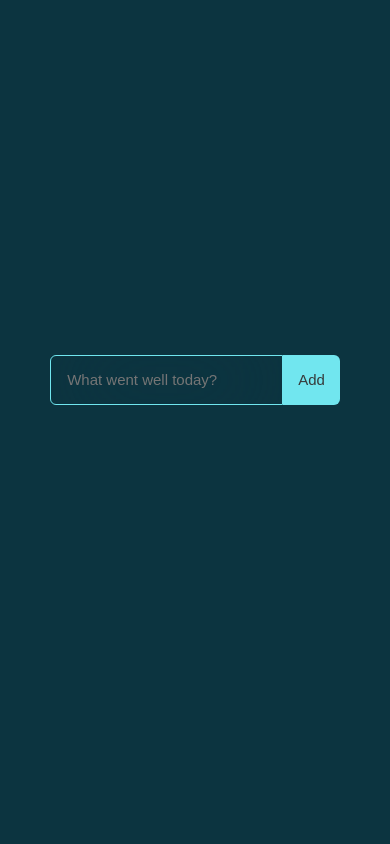
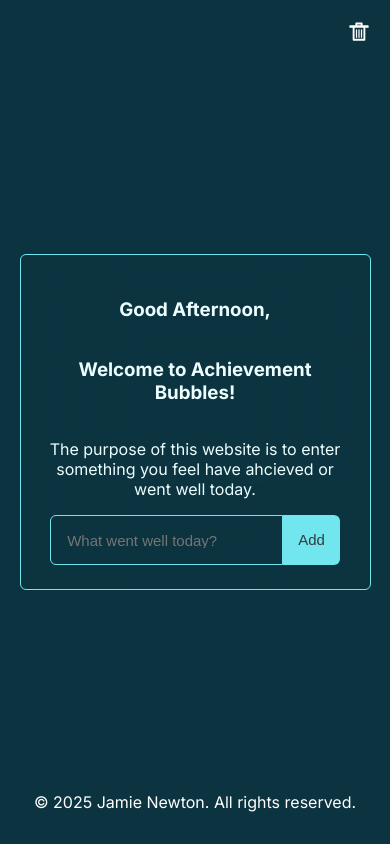
Before and after one commit to Proclaim6/Achievement-Bubbles, a plain HTML site: page index.html in a window 390 px wide. Drawn offline with Linux system fonts and the light colour scheme.

Commit message:
Add features and sort responsive

```diff
--- a/Assets/CSS/styles.css
+++ b/Assets/CSS/styles.css
@@ -4,15 +4,57 @@ body {
     margin: 0;
     height: 100%;
     overflow: hidden;
+    display: flex; /* Use flexbox to center the main content */
+    flex-direction: column;
+    align-items: center;
+    justify-content: center;
+    min-height: 100vh;
+}
+
+.time-greeting {
+    color: #edfefe;
+    z-index: 1000;
+    position: relative;
+    text-align: center; /* Ensure greeting text is centered */
+}
+
+.main-greeting {
+    color: #edfefe;
+    z-index: 1000;
+    position: relative;
+    display: flex;
+    align-items: center;
+    justify-content: center;
+    flex-direction: column;
+    text-align: center; /* Ensure text inside this div is centered */
+}
+
+.main-content {
+    display: flex;
+    align-items: center;
+    justify-content: center;
+    flex-direction: column;
+    border: 1px solid #71e6ef;
+    border-radius: 6px;
+    box-sizing: border-box;
+    background: transparent;
+    backdrop-filter: blur(50px);
+    z-index: 1000;
+    position: relative;
+    max-width: 90%; /* Changed to 90% for better responsiveness */
+    width: fit-content; /* Allow the content to determine the width */
+    padding: 1.5rem; /* Reduced padding for smaller screens */
+    margin-top: 0; /* Remove fixed margin-top */
 }
 
 .input-group {
     display: flex;
     align-items: center;
     justify-content: center;
-  height: 90vh;
     z-index: 1000;
     position: relative;
+    flex-wrap: nowrap; /* Prevent elements from wrapping */
+    max-width: 100%; /* Ensure the input group doesn't exceed its container */
 }
 
 .input {
@@ -25,6 +67,8 @@ body {
     box-sizing: border-box;
     background: transparent;
     backdrop-filter: blur(50px);
+    flex: 1; /* Allow the input to grow and shrink */
+    min-width: 0; /* Prevents overflow on very small screens */
 }
 
 .button--submit {
@@ -38,6 +82,7 @@ body {
     cursor: pointer;
     transition: background-color .3s ease-in-out;
     box-sizing: border-box;
+    white-space: nowrap; /* Prevents button text from wrapping */
 }
 
 .button--submit:hover {
@@ -63,8 +108,8 @@ body {
     text-align: center;
     padding: 10px;
     color: #edfefe;
-    width: 150px;
-    height: 150px;
+    width: 175px;
+    height: 175px;
     overflow: hidden;
 }
 
@@ -76,3 +121,45 @@ body {
         transform: translateY(-20px);
     }
 }
+
+footer {
+    background: transparent;
+    color: #fff;
+    display: flex;
+    align-items: center;
+    justify-content: center;
+    z-index: 1000;
+    position: relative;
+    margin-top: auto; /* Push the footer to the bottom */
+    padding: 1rem;
+    position: fixed; /* Make the footer fixed at the bottom */
+    bottom: 0;
+    left: 0;
+    right: 0;
+}
+
+nav {
+    position: fixed;
+    top: 1rem;
+    right: 1rem;
+    z-index: 2000;
+}
+
+.removeBubbles {
+    background-color: transparent;
+    border: none;
+    cursor: pointer;
+    padding: 0.5rem;
+    transition: background-color 0.2s ease-in-out;
+    padding: 0;
+}
+
+.removeBubbles img {
+    width: 30px;
+    height: 30px;
+    transition: transform 0.2s ease-in-out;
+}
+
+.removeBubbles:hover img {
+    transform: translateY(-3px);
+}
--- a/Assets/JS/script.js
+++ b/Assets/JS/script.js
@@ -1,3 +1,31 @@
+var welcome;
+var date = new Date();
+var hour = date.getHours();
+var minute = date.getMinutes();
+var second = date.getSeconds();
+
+if (minute < 10) {
+    minute = "0" + minute;
+}
+if (second < 10) {
+    second = "0" + second;
+}
+if (hour < 12) {
+    welcome = "Good Morning,";
+} else if (hour < 17) {
+    welcome = "Good Afternoon,";
+} else {
+    welcome = "Good Evening,";
+}
+
+var greeting = document.querySelector(".time-greeting");
+
+if (greeting) {
+    greeting.innerHTML = "<h3>" + welcome + "</h3>";
+}
+
+document.getElementById("current-year").textContent = new Date().getFullYear();
+
 document.querySelector("form").addEventListener("submit", function(e) {
     e.preventDefault();
 
@@ -40,3 +68,19 @@ function createBubble(content) {
     // Add the bubble to the page
     document.body.appendChild(bubble);
 }
+
+// This function removes all elements with the class 'bubble'
+function removeAllBubbles() {
+    const bubbles = document.querySelectorAll('.bubble');
+    bubbles.forEach(bubble => {
+        bubble.remove();
+    });
+}
+
+// Get the button element
+const removeButton = document.querySelector('.removeBubbles');
+
+// Add a click event listener to the button
+if (removeButton) {
+    removeButton.addEventListener('click', removeAllBubbles);
+}
--- a/index.html
+++ b/index.html
@@ -4,7 +4,8 @@
     <meta charset="UTF-8">
     <meta name="viewport" content="width=device-width, initial-scale=1.0">
     <meta name="google-site-verification" content="P76h37QqYpGLxSFTTeuoVvjPEZs75I8vKIVchnVrDnM" />
-    <title>Good Bubbles</title>
+    <meta name="description" content="Where users can enter what they have achieved that day. This helps improve their well being and spreads positivity.">
+    <title>Achievement Bubbles</title>
     <link rel="icon" type="image/x-icon" href="Assets/Images/bubbles-icon.svg">
     <link rel="preconnect" href="https://fonts.googleapis.com">
     <link rel="preconnect" href="https://fonts.gstatic.com" crossorigin>
@@ -12,11 +13,24 @@
     <link rel="stylesheet" href="Assets/CSS/styles.css">
 </head>
 <body>
-    <form action="" class="input-group">
-        <input type="text" class="input" placeholder="What went well today?" maxlength="20">
-        <input class="button--submit" value="Add" type="submit">
-    </form>
+    <nav>
+        <button class="removeBubbles"><img src="Assets/Images/bin.svg" alt="Bin"></button>
+    </nav>
+    <div class="main-content">
+        <div class="time-greeting"></div>
+        <div class="main-greeting">
+            <h3>Welcome to Achievement Bubbles!</h3>
+            <p>The purpose of this website is to enter something you feel have ahcieved or went well today.</p>
+        </div>
+        <form action="" class="input-group">
+            <input type="text" class="input" placeholder="What went well today?" maxlength="20">
+            <input class="button--submit" value="Add" type="submit">
+        </form>
+    </div>
     <div class="bubbles-container"></div>
+    <footer>
+        <p>&copy; <span id="current-year"></span> Jamie Newton. All rights reserved.</p>
+    </footer>
     <script src="Assets/JS/script.js"></script>
 </body>
 </html>
```
Also changed, not shown: Assets/Images/bin.svg (added). Lines whose indentation alone changed are shown as unchanged.
